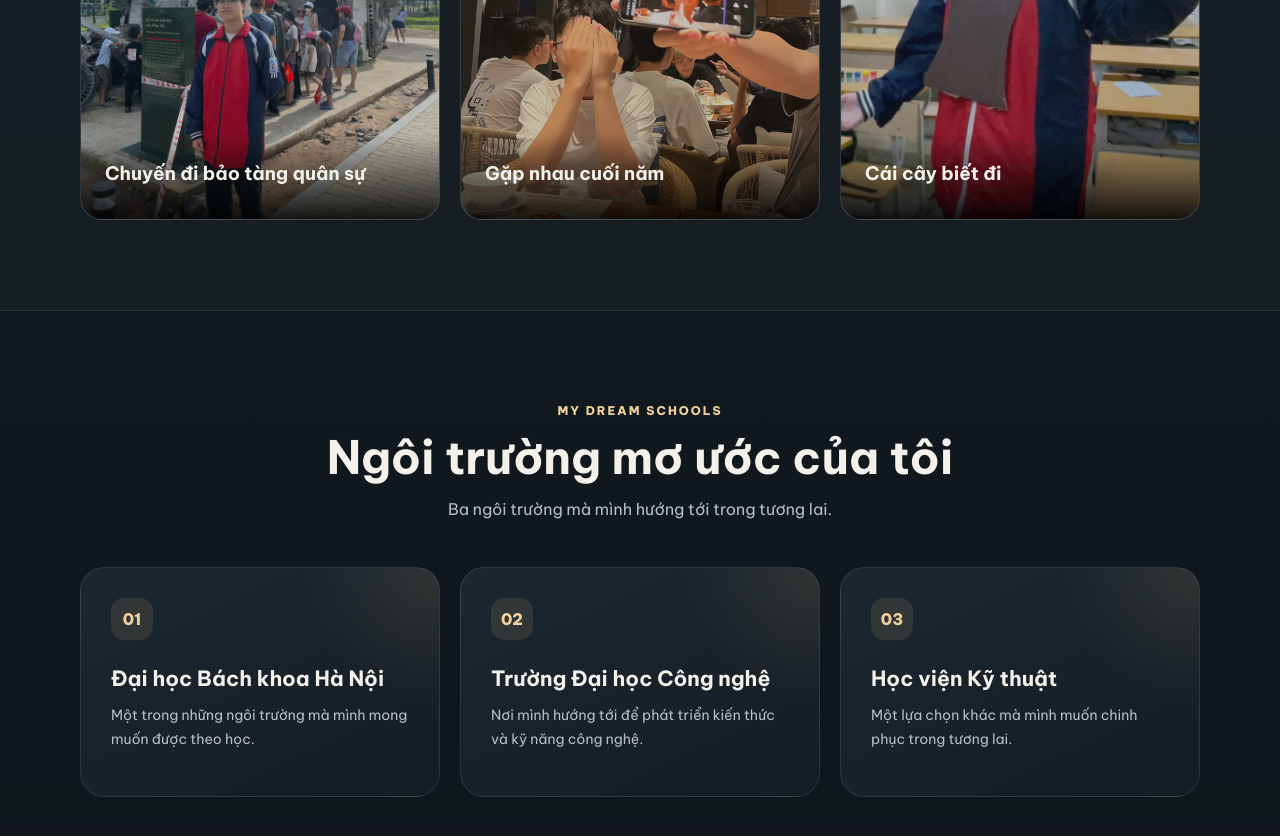
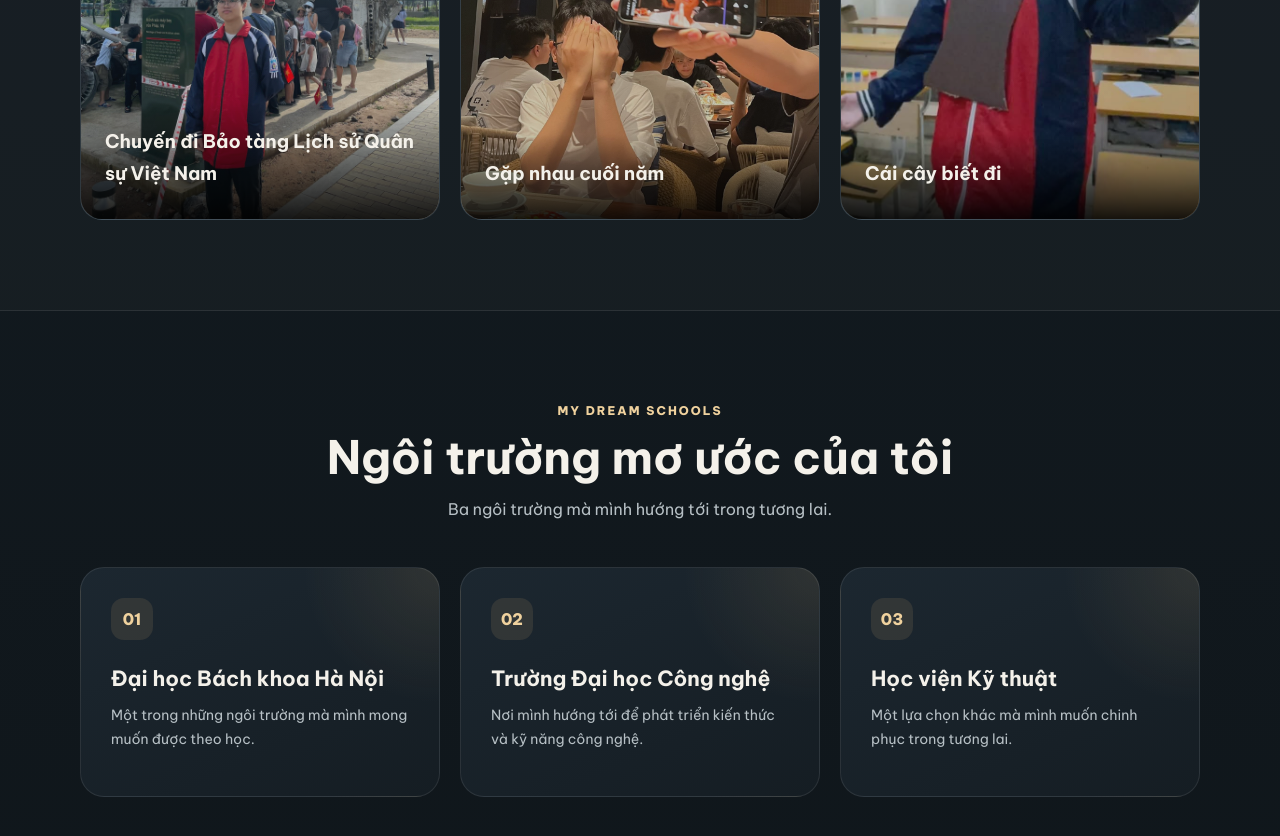
Before and after one commit to duc232k9-glitch/VuAnhDuc, a plain HTML site: page index.html in a window 1280 px wide. Shown: the part 1920-2756 px from the top of the page. Drawn offline with Linux system fonts and the light colour scheme; grey boxes are pictures that could not be loaded.

Commit message:
Update index.html

```diff
--- a/index.html
+++ b/index.html
@@ -598,7 +598,7 @@
       <div class="memory-overlay">
 
         <h3>
-          Chuyến đi bảo tàng quân sự
+          Chuyến đi Bảo tàng Lịch sử Quân sự Việt Nam
         </h3>
 
       </div>
```
